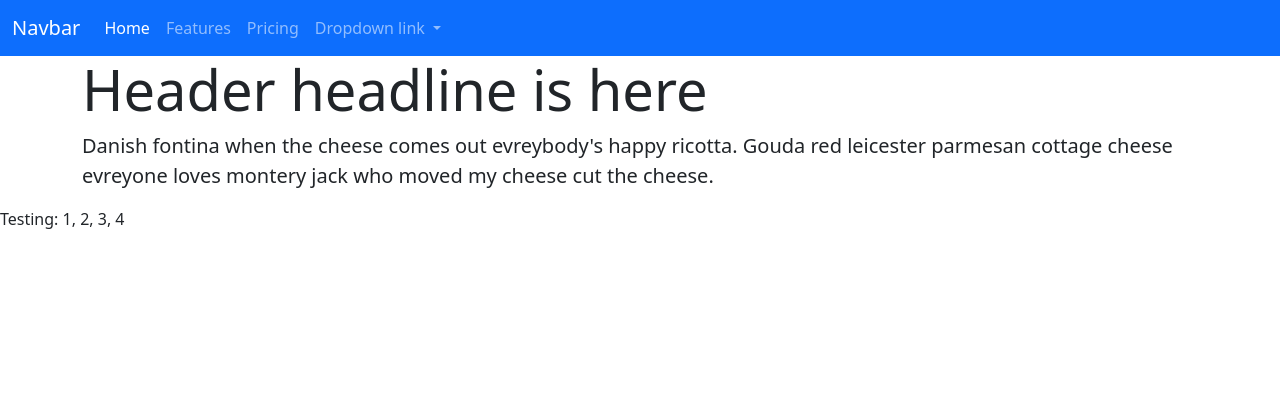
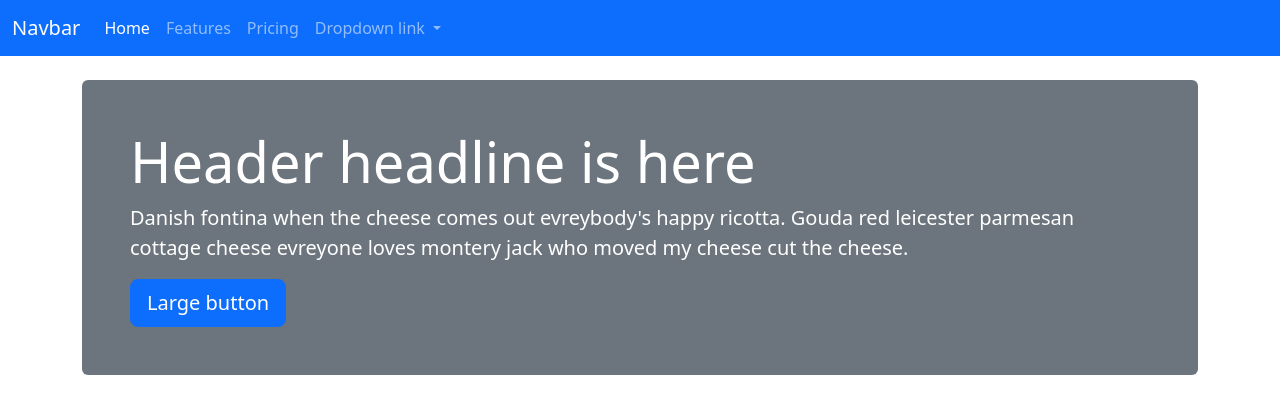
Before and after one commit to ellabarnes/ella-bootstrap, a website: page src/index.html in a window 1280 px wide. Drawn offline with nearby package versions, Linux system fonts and the light colour scheme; files that its build step writes are made by us from their sources; files whose address does not match are found by name.

Commit message:
jumbotron site header

```diff
--- a/src/index.html
+++ b/src/index.html
@@ -40,14 +40,12 @@
     </div>
   </nav>
   <div class="container">
-    <header>
+    <header class="bg-secondary text-white my-4 p-5 rounded">
       <h1 class="display-4">Header headline is here</h1>
       <p class="lead">Danish fontina when the cheese comes out evreybody's happy ricotta. Gouda red leicester parmesan cottage cheese evreyone loves montery jack who moved my cheese cut the cheese.</p>
+      <button type="button" class="btn btn-primary btn-lg">Large button</button>
     </header>
   </div>
-  <!-- Content starts here -->
-  <p>Testing: 1, 2, 3, 4</p>
-
   <!-- Closing scripts here -->
   <script src="js/bootstrap.bundle.min.js"></script>
 </body>
```
Also changed, not shown: docs/index.html (+2 -4 lines).
